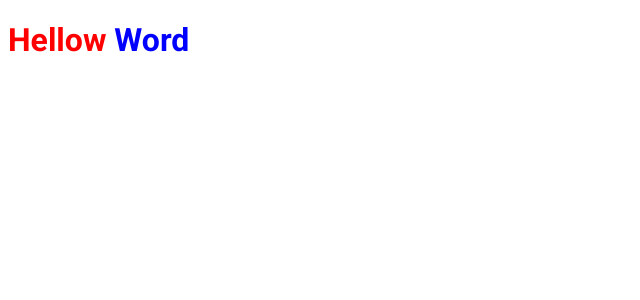
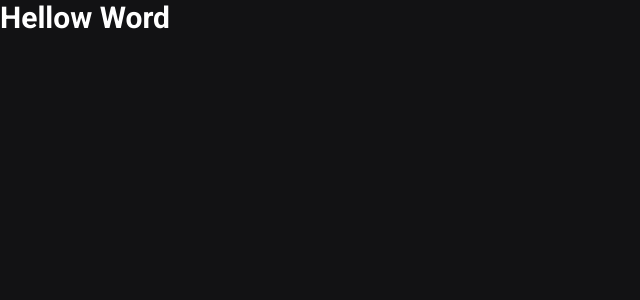
Before and after one commit to Davi-Serrano/Ignews, a Next.js app: page / in a window 1280 px wide. Shown: the top 300 px of the page, without its empty margins (0-640 px from the left). Built offline with nearby package versions, Linux system fonts and the light colour scheme.

Commit message:
Global Styled add

```diff
--- a/src/pages/_app.tsx
+++ b/src/pages/_app.tsx
@@ -1,4 +1,5 @@
 import { AppProps } from "next/app"
+import "../styles/global.scss"
 
 function MyApp({ Component, pageProps }: AppProps) {
   return <Component {...pageProps} />
--- a/src/pages/index.tsx
+++ b/src/pages/index.tsx
@@ -1,6 +1,4 @@
 import Head from "next/head"
-
-import styles from "../styles/home.module.scss"
 
 export default function Home() {
   return (
@@ -9,9 +7,8 @@ export default function Home() {
        <title>  Inicio | Ig.News </title>
      </Head>
 
-    <h1 className={styles.titles}>
-
-      Hellow <span>Word</span>
+    <h1>
+      Hellow Word
     </h1>
     </>
   )
--- /dev/null
+++ b/src/styles/global.scss
@@ -0,0 +1,46 @@
+*{
+    margin: 0;
+    padding: 0;
+    box-sizing: border-box
+}
+
+:root{
+    --white: #FFFFFF;
+
+    --gray-100: #e1e1e6;
+    --gray-300: #a8a8b3;
+    --gray-900: #121214;
+
+    --cyan-500: #61dafb;
+    --yellow-500: #eba417;
+}
+
+@media (max-width: 1800px) {
+        html{
+        font-size: 93.75%;
+    }
+}
+
+@media (max-width: 720px) {
+    html{
+        font-size: 87.5%;
+    }
+}
+
+body{
+    background: var(--gray-900);
+    color: var(--white);
+}
+
+body, input, textarea, select, button{
+
+    font:400 1rem "Roboto", sans-serif;
+}
+
+button{
+    cursor: pointer;
+    a{
+        color: inherit;
+        text-decoration: none;
+    }
+}
--- a/src/styles/home.module.scss
+++ /dev/null
@@ -1,7 +0,0 @@
-.titles{
-    color: red;
-    font-family: Roboto;
-    span{
-        color:blue;
-    }
-}
```
